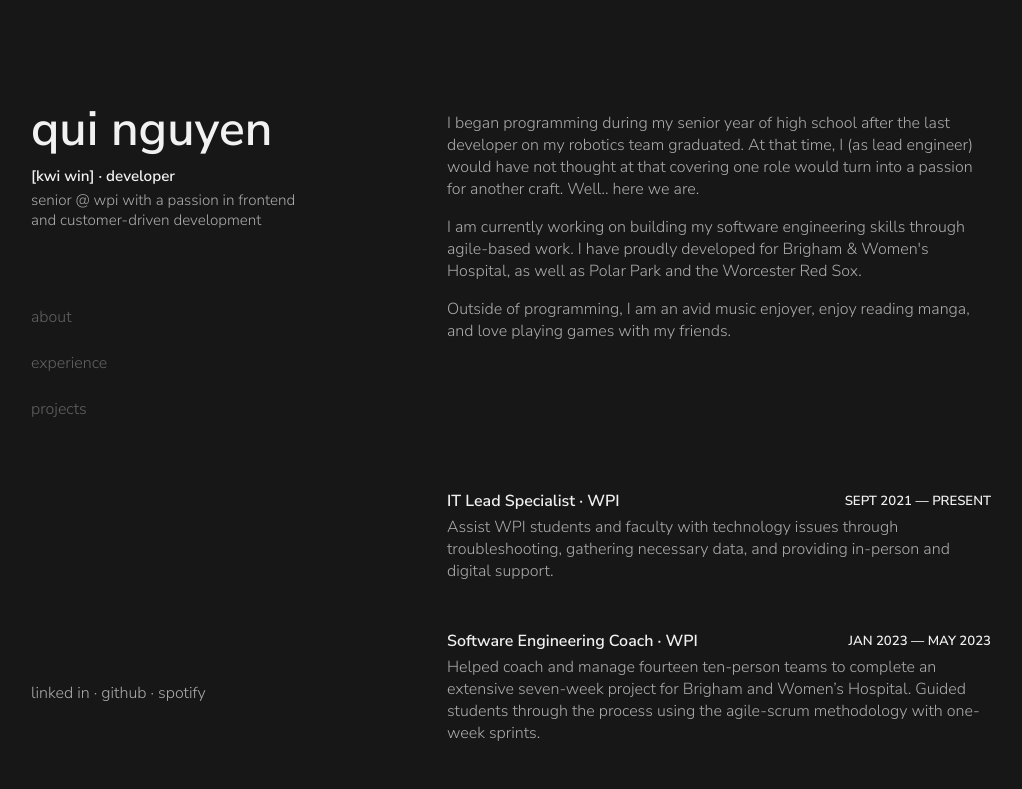
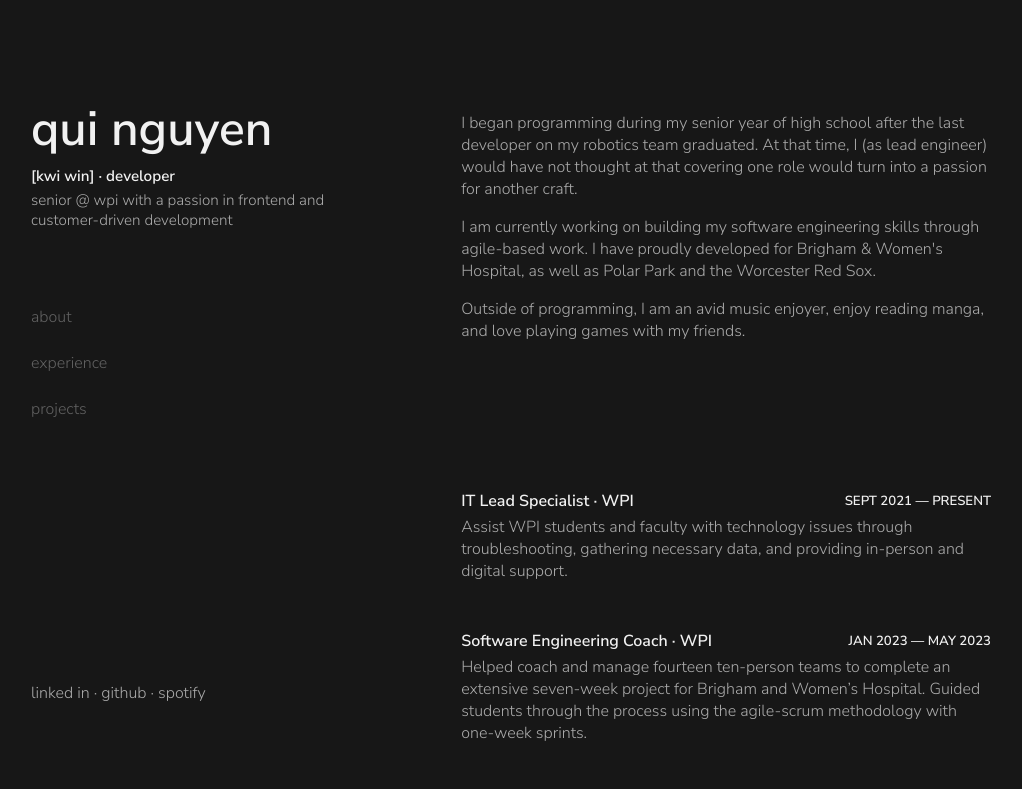
Before and after one commit to quinguyen-dev/quinguyen-dev.github.io, a website: page index.html in a window 1280 px wide. Shown: the top 789 px of the page, without its empty margins (129-1151 px from the left). Drawn offline with nearby package versions, Linux system fonts and the light colour scheme.

Commit message:
[🚶‍♂️] Just a minor change in wording

```diff
--- a/index.html
+++ b/index.html
@@ -4,6 +4,7 @@
         <meta charset="UTF-8" />
         <meta http-equiv="X-UA-Compatible" content="IE=edge" />
         <meta name="viewport" content="width=device-width, initial-scale=1.0" />
+
         <link rel="stylesheet" href="css/main.css" />
         <link
             href="https://fonts.googleapis.com/css?family=Nunito Sans:ital,wght@0,300;0,600"
@@ -55,7 +56,7 @@
                         after the last developer on my robotics team graduated.
                         At that time, I (as lead engineer) would have not
                         thought at that covering one role would turn into a
-                        passion for another craft. Well.. here we are.
+                        passion for another craft.
                     </p>
                     <p>
                         I am currently working on building my software
```
